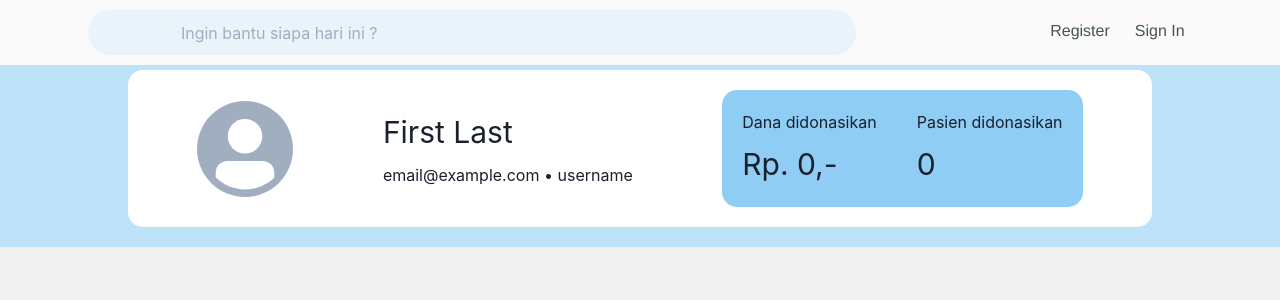
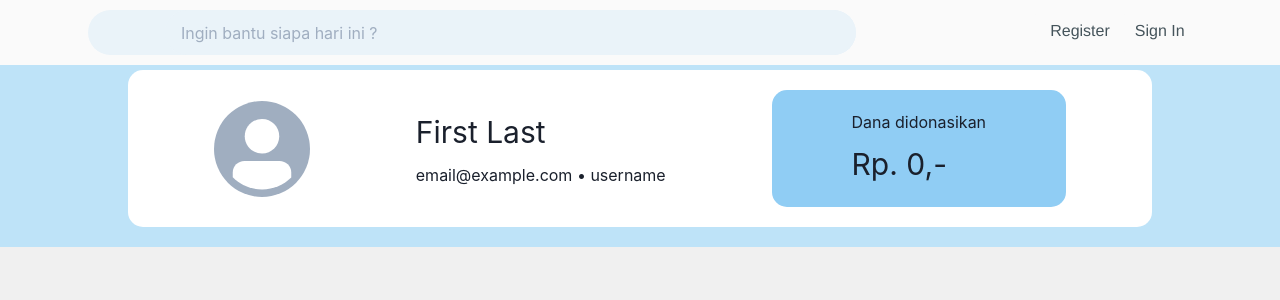
Before and after one commit to KamiBisa/frontend, a React (Create React App) app: page /profile in a window 1280 px wide. Shown: the top 300 px of the page. Built offline with nearby package versions, Linux system fonts and the light colour scheme.

Commit message:
minor change

```diff
--- a/src/components/DonationPage/DonationHeader.js
+++ b/src/components/DonationPage/DonationHeader.js
@@ -43,10 +43,9 @@ export default function DonationHeader() {
             </Box>
           </Stack>
           <Stack isInline w="100%" spacing={50}>
-            <Button colorScheme="green" w="50%">
+            <Button colorScheme="green" w="100%">
               Donasikan
             </Button>
-            <Button w="50%">Share di Facebook</Button>
           </Stack>
         </Stack>
       </Stack>
--- a/src/components/ProfilePage/ProfileHeader.js
+++ b/src/components/ProfilePage/ProfileHeader.js
@@ -21,14 +21,17 @@ export default function ProfileHeader() {
           <Text fontSize="3xl">First Last</Text>
           <Text>email@example.com &bull; username</Text>
         </Stack>
-        <Stack spacing={10} isInline bg="blue.200" p={5} borderRadius="15px">
+        <Stack
+          spacing={10}
+          isInline
+          bg="blue.200"
+          py={5}
+          px={20}
+          borderRadius="15px"
+        >
           <Stack>
             <Text>Dana didonasikan</Text>
             <Text fontSize="3xl">Rp. 0,-</Text>
-          </Stack>
-          <Stack>
-            <Text>Pasien didonasikan</Text>
-            <Text fontSize="3xl">0</Text>
           </Stack>
         </Stack>
       </Stack>
--- a/src/pages/GiveDonationPage.js
+++ b/src/pages/GiveDonationPage.js
@@ -61,7 +61,6 @@ export default function GiveDonationPage() {
           <Text fontSize="xl">Jumlah Donasi</Text>
           <Text fontWeight="bold">Rp. 100.000</Text>
         </Stack>
-        <Checkbox>Donasi sebagai anonymous</Checkbox>
       </StackBox>
       <StackBox>
         <Button colorScheme="green" borderRadius="20">
```
